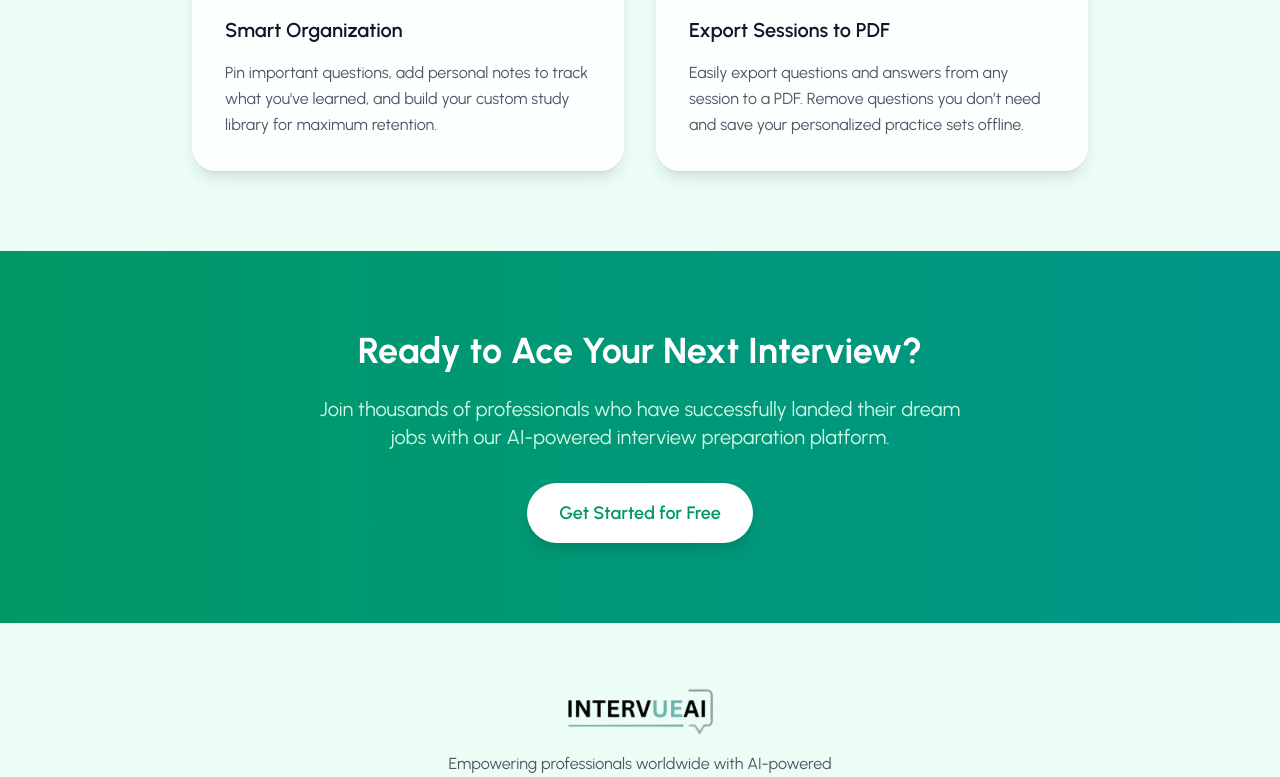
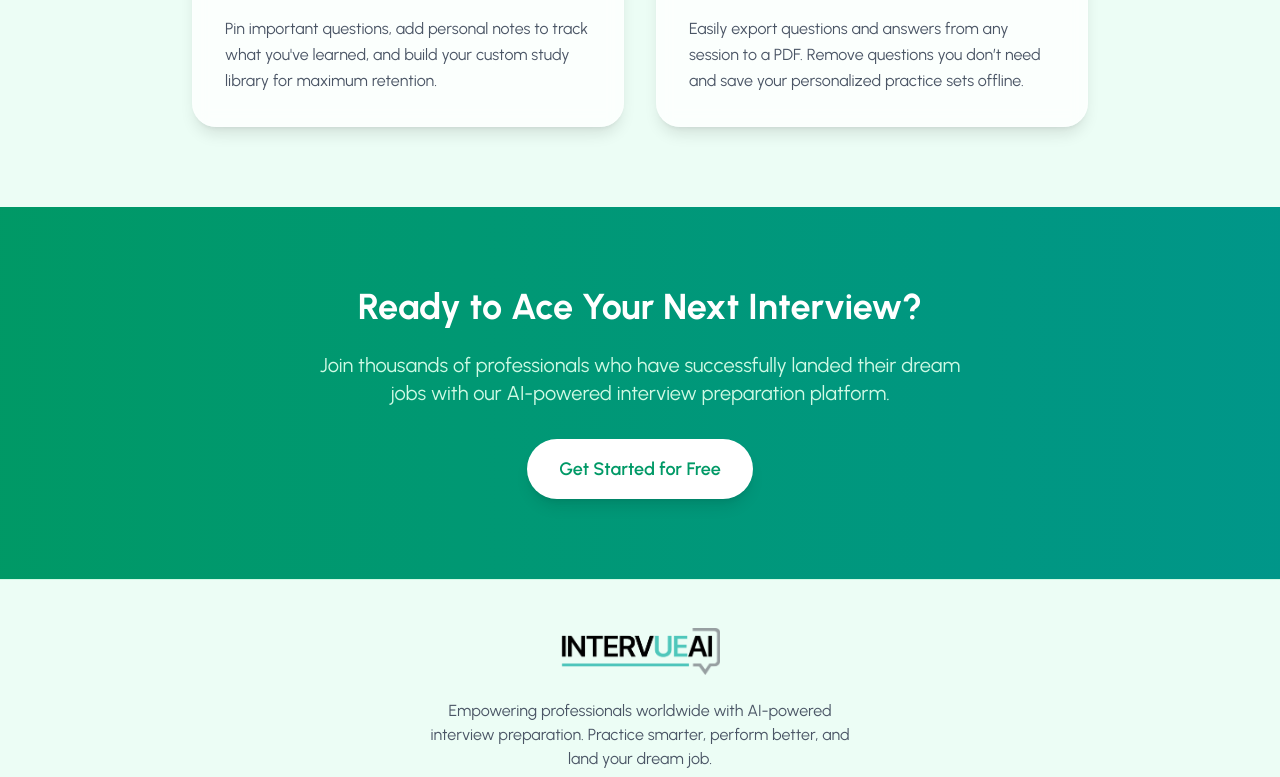
Before and after one commit to aayush105/IntervueAI, a React (Vite) app in the folder frontend/intervueai/: page / in a window 1280 px wide. Shown: the part 2020-2797 px from the top of the page. Built offline with nearby package versions, Linux system fonts and the light colour scheme.

Commit message:
update: icons with high quality and ui in landing page

```diff
--- a/frontend/intervueai/src/pages/LandingPage.jsx
+++ b/frontend/intervueai/src/pages/LandingPage.jsx
@@ -1,7 +1,9 @@
 import { useNavigate } from "react-router-dom";
 import HERO_IMG from "../assets/hero_img.png";
-import LOGO_ICON_BLACK from "../assets/logo_black.png";
-import LOGO_ICON_WHITE from "../assets/logo_white.png";
+// import LOGO_ICON_BLACK from "../assets/logo_black.png";
+// import LOGO_ICON_WHITE from "../assets/logo_white.png";
+import LOGO_ICON_BLACK from "../assets/IntervueAI-Kalo.png";
+import LOGO_ICON_WHITE from "../assets/IntervueAI-Seto.png";
 import { useState } from "react";
 import { APP_FEATURES } from "../utils/data";
 import Modal from "../components/Modal";
@@ -206,7 +208,7 @@ const LandingPage = () => {
                   className="w-32 sm:w-40"
                 />
               </div>
-              <p className="text-gray-600 max-w-md mx-auto mb-6">
+              <p className="text-gray-600 max-w-md mx-auto my-6">
                 Empowering professionals worldwide with AI-powered interview
                 preparation. Practice smarter, perform better, and land your
                 dream job.
@@ -248,14 +250,14 @@ const LandingPage = () => {
             {/* Copyright */}
             <div className="border-t border-emerald-200 pt-4 w-full">
               <p className="text-gray-500 text-sm">
-                © 2025 IntervueAI — Developed by{" "}
+                © 2025 IntervueAI - Developed by{" "}
                 <a
                   href="https://github.com/aayush105"
                   className="text-emerald-600 hover:text-emerald-700 font-medium"
                   target="_blank"
                   rel="noopener noreferrer"
                 >
-                  Er. Aayush Shrestha
+                  Aayush Shrestha
                 </a>
               </p>
             </div>
```
Also changed, not shown: frontend/intervueai/src/assets/IntervueAI-Kalo.png (added), frontend/intervueai/src/assets/IntervueAI-Seto.png (added).
